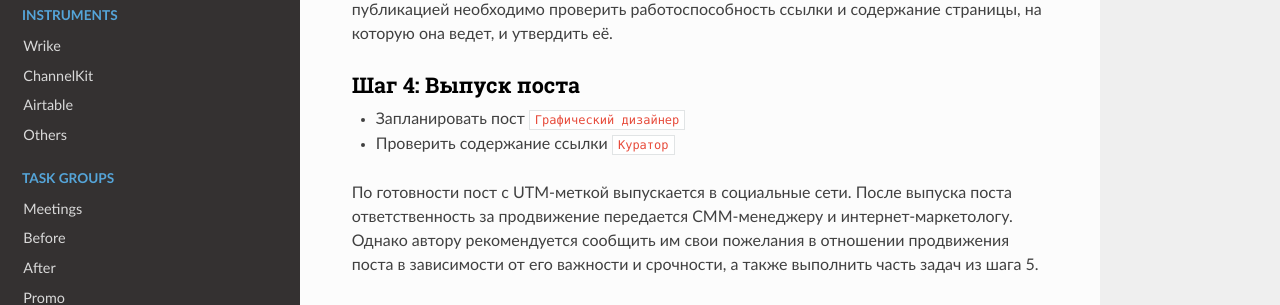
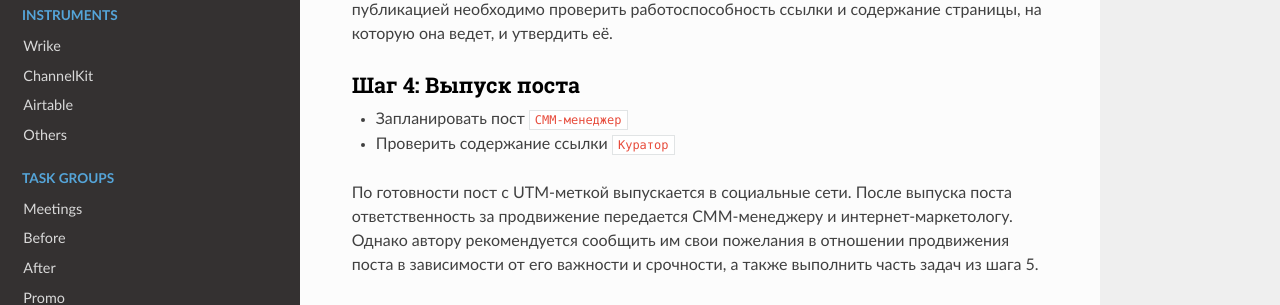
Before and after one commit to arsenyafonin/wiki, an MkDocs documentation site: the page built from docs/ins_05_posts.md, in a window 1280 px wide and 900 px high, scrolled down 1359 px. Shown: the part 147-452 px from the top of the window. Built offline with MkDocs 1.6.1, drawn with Linux system fonts in a browser that asks for light colours; nearby versions of some CDN libraries; old or Windows-style settings are respelled for this version of MkDocs.

Commit message:
Update ins_05_posts.md

```diff
--- a/docs/ins_05_posts.md
+++ b/docs/ins_05_posts.md
@@ -29,7 +29,7 @@
 
 ### Шаг 4: Выпуск поста
 
-* Запланировать пост `Графический дизайнер`
+* Запланировать пост `СММ-менеджер`
 * Проверить содержание ссылки `Куратор`
 
 По готовности пост с UTM-меткой выпускается в социальные сети. После выпуска поста ответственность за продвижение передается СММ-менеджеру и интернет-маркетологу. Однако автору рекомендуется сообщить им свои пожелания в отношении продвижения поста в зависимости от его важности и срочности, а также выполнить часть задач из шага 5.
```
